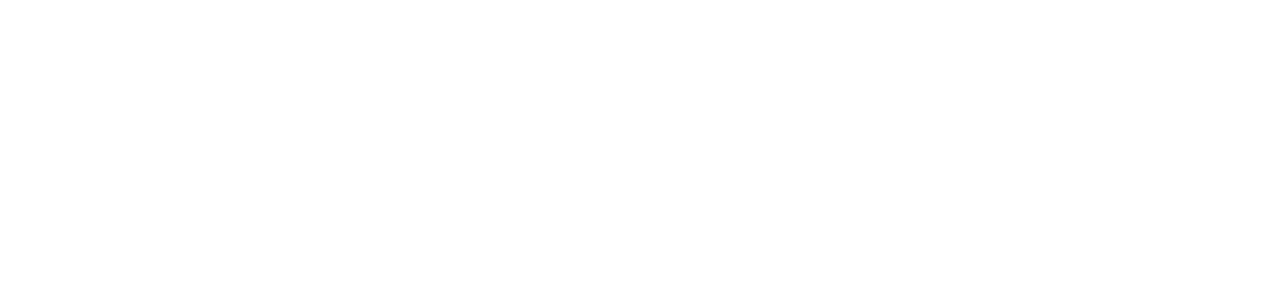
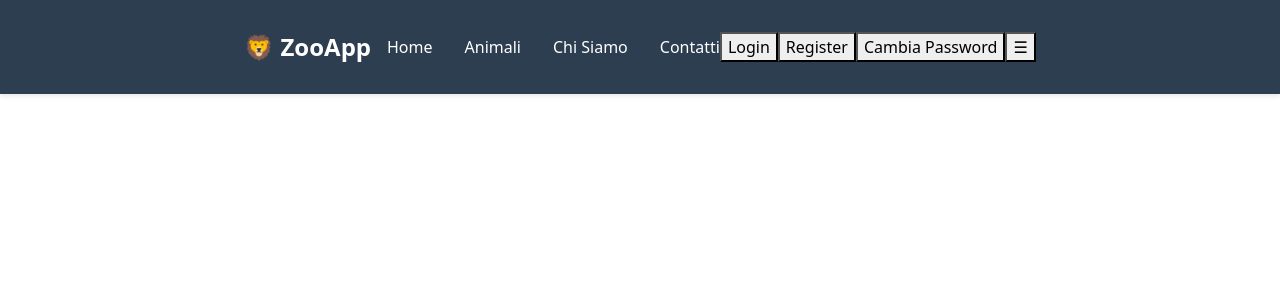
Before and after one commit to Safetyon9/zooApp-frontend, an Angular app: page / in a window 1280 px wide. Shown: the top 300 px of the page. Built offline with nearby package versions, Linux system fonts and the light colour scheme.

Commit message:
modificata visibilità di app con aggiunta del componente nav

```diff
--- a/src/app/app-module.ts
+++ b/src/app/app-module.ts
@@ -18,6 +18,7 @@
 import { MatTooltipModule } from '@angular/material/tooltip';
 import { RegisterDialog } from './dialog/register-dialog/register-dialog';
 import { ChangePassword } from './dialog/change-password/change-password';
+import { Navbar } from "./navbar/navbar";
 
 @NgModule({
   declarations: [
@@ -38,8 +39,9 @@
     MatRadioModule,
     MatIconModule,
     MatButtonModule,
-    MatTooltipModule
-  ],
+    MatTooltipModule,
+    Navbar
+],
   providers: [
     provideHttpClient(withFetch()),
     provideBrowserGlobalErrorListeners(),
--- a/src/app/app.html
+++ b/src/app/app.html
@@ -1 +1,3 @@
+<app-navbar></app-navbar>
+
 <router-outlet></router-outlet>
--- a/src/app/app.ts
+++ b/src/app/app.ts
@@ -3,8 +3,8 @@
 @Component({
   selector: 'app-root',
   templateUrl: './app.html',
-  standalone: false,
-  styleUrl: './app.css'
+  styleUrls: ['./app.css'],
+  standalone: false
 })
 export class App {
   protected readonly title = signal('zooApp-frontend');
--- a/src/app/navbar/navbar.css
+++ b/src/app/navbar/navbar.css
@@ -1,4 +1,3 @@
-/* Navbar container */
 .navbar {
   background-color: #2c3e50;
   box-shadow: 0 2px 5px rgba(0, 0, 0, 0.1);
@@ -16,7 +15,6 @@
   padding: 1rem 2rem;
 }
 
-/* Brand/Logo */
 .navbar-brand .logo {
   color: white;
   font-size: 1.5rem;
@@ -24,7 +22,6 @@
   cursor: pointer;
 }
 
-/* Menu */
 .navbar-menu {
   list-style: none;
   display: flex;
@@ -44,7 +41,6 @@
   color: #3498db;
 }
 
-/* Hamburger Menu (hidden by default) */
 .hamburger {
   display: none;
   flex-direction: column;
@@ -61,7 +57,6 @@
   transition: 0.3s;
 }
 
-/* Mobile Responsive */
 @media (max-width: 768px) {
   .hamburger {
     display: flex;
--- a/src/app/navbar/navbar.html
+++ b/src/app/navbar/navbar.html
@@ -1,15 +1,23 @@
-
 <nav class="navbar">
   <div class="navbar-container">
-    <!-- Logo -->
+
     <div class="navbar-brand">
       <span class="logo">🦁 ZooApp</span>
     </div>
 
-    <!-- Menu -->
     <ul class="navbar-menu" [class.active]="isMenuOpen">
       <li><a href="/" (click)="closeMenu()">Home</a></li>
       <li><a href="/animals" (click)="closeMenu()">Animali</a></li>
       <li><a href="/about" (click)="closeMenu()">Chi Siamo</a></li>
       <li><a href="/contact" (click)="closeMenu()">Contatti</a></li>
     </ul>
+
+    <div class="navbar-actions">
+      <button mat-button (click)="openLoginDialog()">Login</button>
+      <button mat-button (click)="openRegisterDialog()">Register</button>
+      <button mat-button (click)="openChangePasswordDialog()">Cambia Password</button>
+    </div>
+
+    <button class="menu-toggle" (click)="toggleMenu()">☰</button>
+  </div>
+</nav>
--- a/src/app/navbar/navbar.ts
+++ b/src/app/navbar/navbar.ts
@@ -1,15 +1,21 @@
 import { Component } from '@angular/core';
 import { CommonModule } from '@angular/common';
+import { MatDialog } from '@angular/material/dialog';
+import { LoginDialog } from '../dialog/login-dialog/login-dialog';
+import { RegisterDialog } from '../dialog/register-dialog/register-dialog';
+import { ChangePassword } from '../dialog/change-password/change-password';
 
 @Component({
   selector: 'app-navbar',
   imports: [CommonModule],
   templateUrl: './navbar.html',
-  styleUrl: './navbar.css',
+  styleUrls: ['./navbar.css'],
   standalone: true,
 })
 export class Navbar {
   isMenuOpen = false;
+
+  constructor(private dialog: MatDialog) {}
 
   toggleMenu() {
     this.isMenuOpen = !this.isMenuOpen;
@@ -18,4 +24,16 @@
   closeMenu() {
     this.isMenuOpen = false;
   }
+
+  openLoginDialog() {
+    this.dialog.open(LoginDialog, { width: '400px' });
+  }
+
+  openRegisterDialog() {
+    this.dialog.open(RegisterDialog, { width: '400px' });
+  }
+
+  openChangePasswordDialog() {
+    this.dialog.open(ChangePassword, { width: '400px' });
+  }
 }
```
